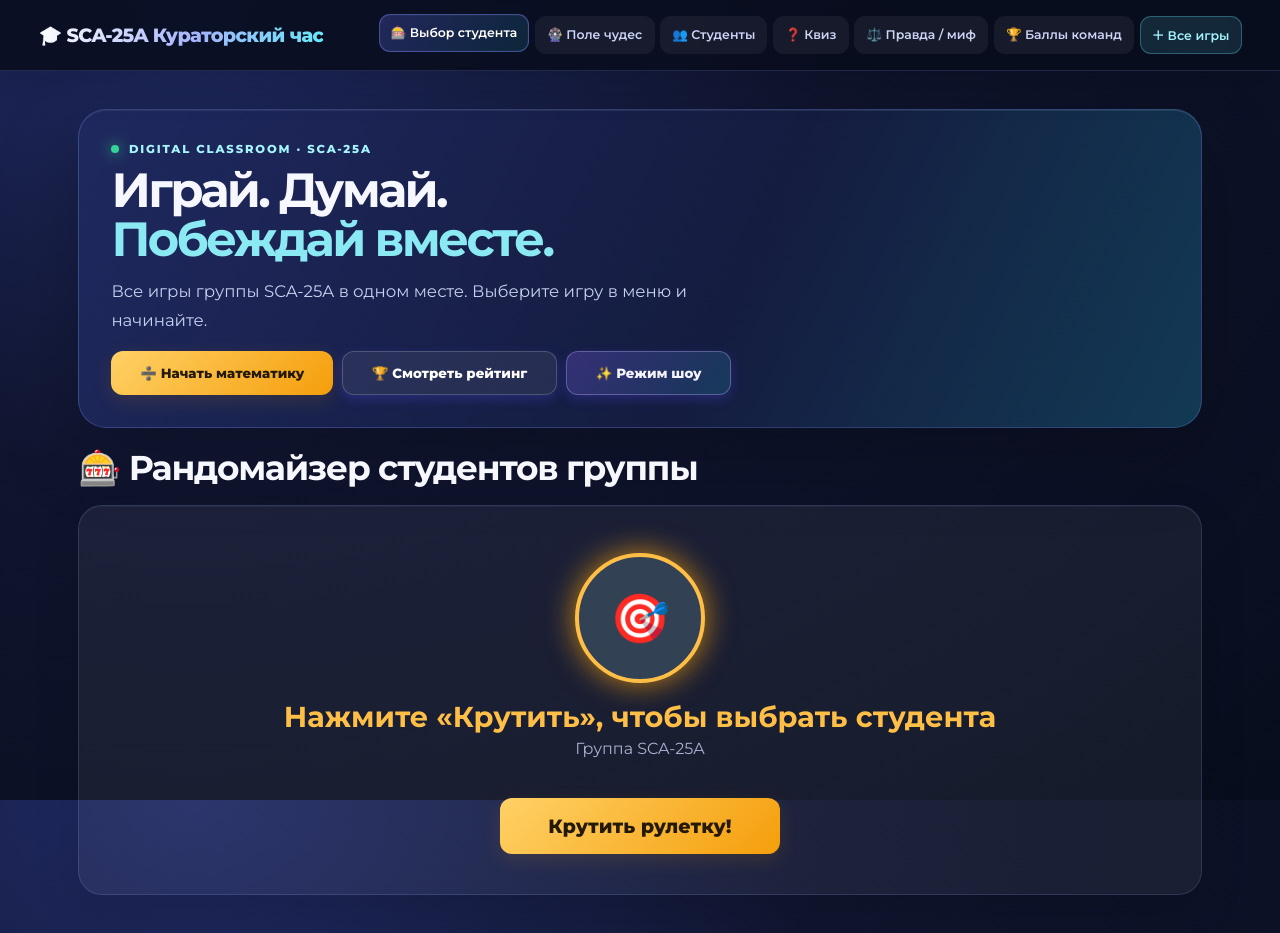
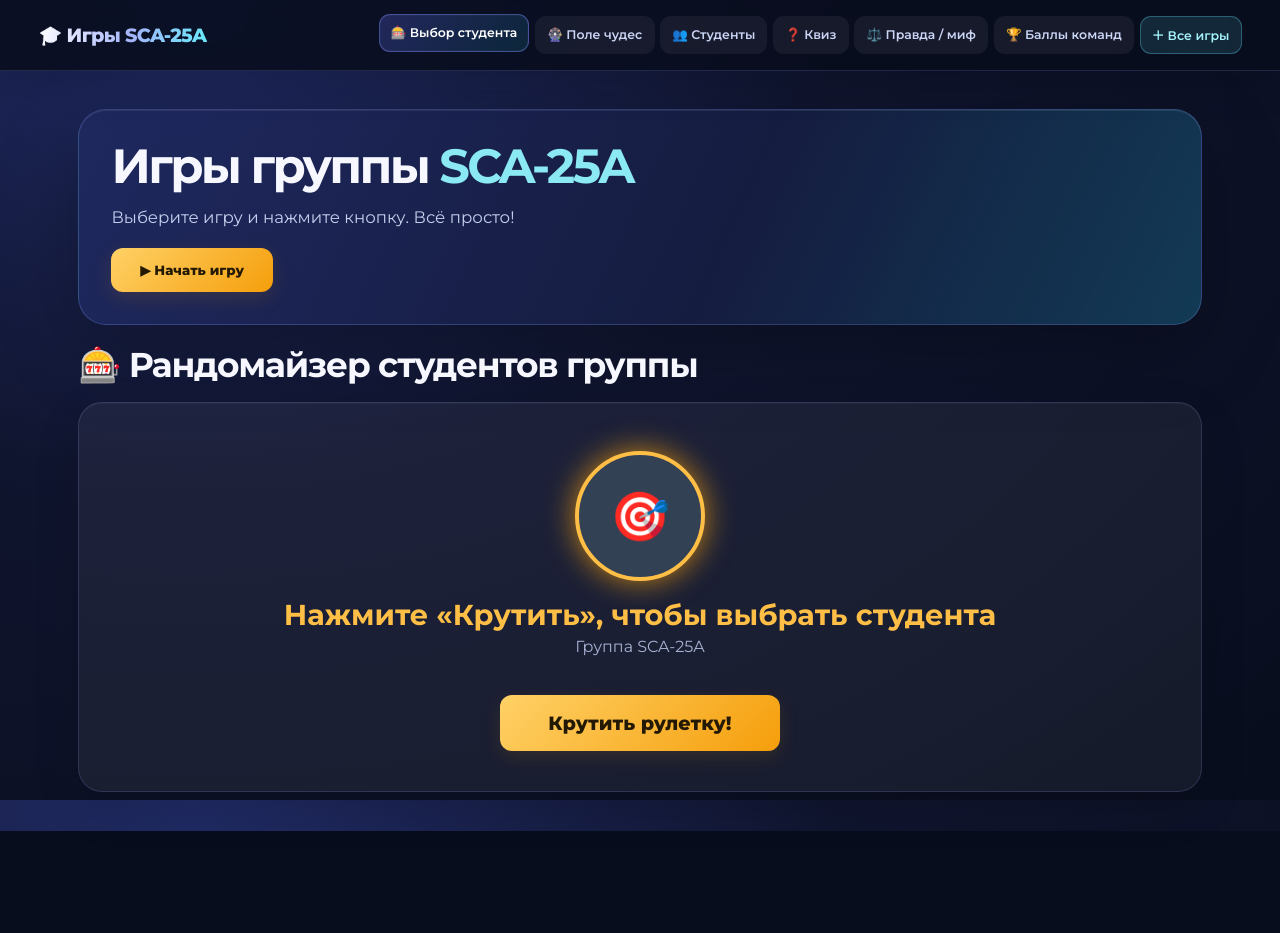
Before and after one commit to suiunbekshermatov-dot/sca-25a-game, a plain HTML site: page index.html in a window 1280 px wide. After the commit the page ends 831 px from the top, so only its background shows below. Drawn offline with Linux system fonts and the light colour scheme.

Commit message:
Simplify game homepage and instructions

```diff
--- a/index.html
+++ b/index.html
@@ -5,13 +5,13 @@
     <meta name="viewport" content="width=device-width, initial-scale=1.0">
     <title>Кураторский час — Группа SCA-25A</title>
     <link href="https://fonts.googleapis.com/css2?family=Montserrat:wght@400;600;700;800&display=swap" rel="stylesheet">
-    <link rel="stylesheet" href="style.css?v=20261028-simple">
+    <link rel="stylesheet" href="style.css?v=20261028-easy">
 </head>
 <body>
 
     <header>
         <div class="logo">
-            🎓 SCA-25A Кураторский час
+            🎓 Игры SCA-25A
         </div>
         <nav id="gameNav" aria-label="Меню игр SCA-25A">
             <button class="nav-btn active" onclick="switchTab('wheel')">🎰 Выбор студента</button>
@@ -34,10 +34,10 @@
     <main>
         <section class="site-hero" aria-label="Добро пожаловать">
             <div class="hero-copy">
-                <div class="hero-kicker"><span class="hero-live-dot"></span> DIGITAL CLASSROOM · SCA-25A</div>
-                <h1>Играй. Думай.<br><span>Побеждай вместе.</span></h1>
-                <p>Все игры группы SCA-25A в одном месте. Выберите игру в меню и начинайте.</p>
-                <div class="hero-actions"><button class="btn btn-accent" onclick="switchTab('mathduel')">➗ Начать математику</button><button class="btn hero-secondary" onclick="switchTab('ranking')">🏆 Смотреть рейтинг</button><button class="btn hero-show-btn" id="showModeBtn" onclick="toggleShowMode()">✨ Режим шоу</button></div>
+
+                <h1>Игры группы <span>SCA-25A</span></h1>
+                <p>Выберите игру и нажмите кнопку. Всё просто!</p>
+                <div class="hero-actions"><button class="btn btn-accent" onclick="switchTab(\'wheel\')">▶ Начать игру</button></div>
 
             </div>
         </section>
@@ -242,7 +242,7 @@
         </div>
     </main>
 
-    <script src="script.js?v=20261028-simple"></script>
+    <script src="script.js?v=20261028-easy"></script>
     <script>
       function toggleAllGames() {
         const nav = document.getElementById("gameNav");
```
